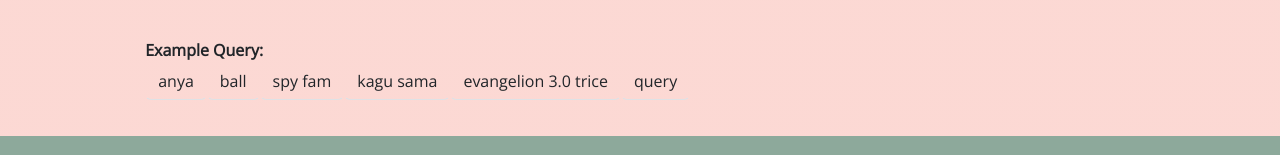
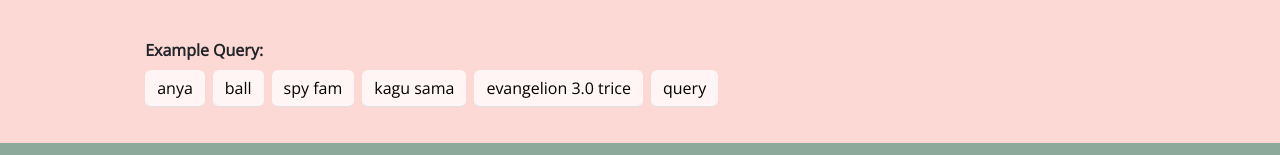
Before and after one commit to Vvidsky/anya-post, a React (Create React App) app: page / in a window 1280 px wide. Shown: the part 964-1119 px from the top of the page. Built offline with nearby package versions, Linux system fonts and the light colour scheme.

Commit message:
bug fixed

```diff
--- a/src/routes/Home.jsx
+++ b/src/routes/Home.jsx
@@ -89,12 +89,12 @@
             <div className="example-query">
                 {/* hereeeee ;-; */}
                 <p><b>Example Query:</b></p>
-                <button className="btn border-bottom" onClick={queryButton} value="anya">anya</button>
-                <button className="btn border-bottom" onClick={queryButton} value="ball">ball</button>
-                <button className="btn border-bottom" onClick={queryButton} value="spy fam">spy fam</button>
-                <button className="btn border-bottom" onClick={queryButton} value="kagu sama">kagu sama</button>
-                <button className="btn border-bottom" onClick={queryButton} value="evangelion 3.0 trice">evangelion 3.0 trice</button>
-                <button className="btn border-bottom" onClick={queryButton} value="query">query</button>
+                <button className="btn border-bottom tag" onClick={queryButton} value="anya">anya</button>
+                <button className="btn border-bottom tag" onClick={queryButton} value="ball">ball</button>
+                <button className="btn border-bottom tag" onClick={queryButton} value="spy fam">spy fam</button>
+                <button className="btn border-bottom tag" onClick={queryButton} value="kagu sama">kagu sama</button>
+                <button className="btn border-bottom tag" onClick={queryButton} value="evangelion 3.0 trice">evangelion 3.0 trice</button>
+                <button className="btn border-bottom tag" onClick={queryButton} value="query">query</button>
             </div>
           </div>
         </form>
```
Also changed, not shown: 1 other file (tests, documents, lock files or other folders).
